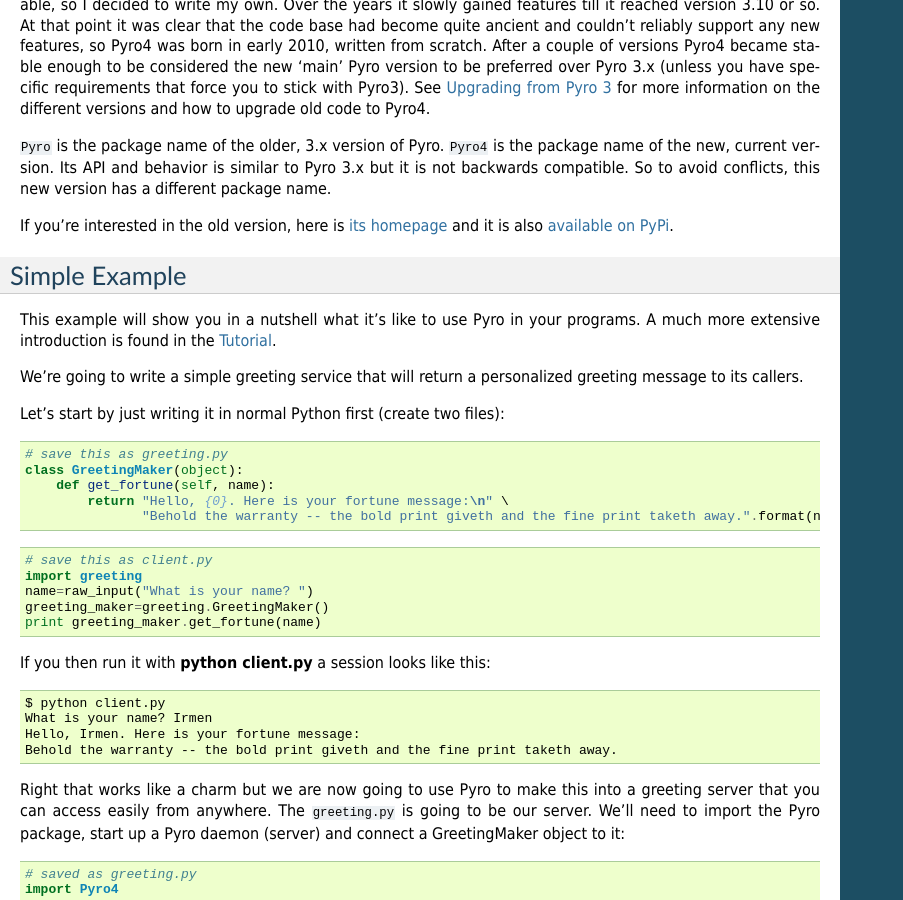
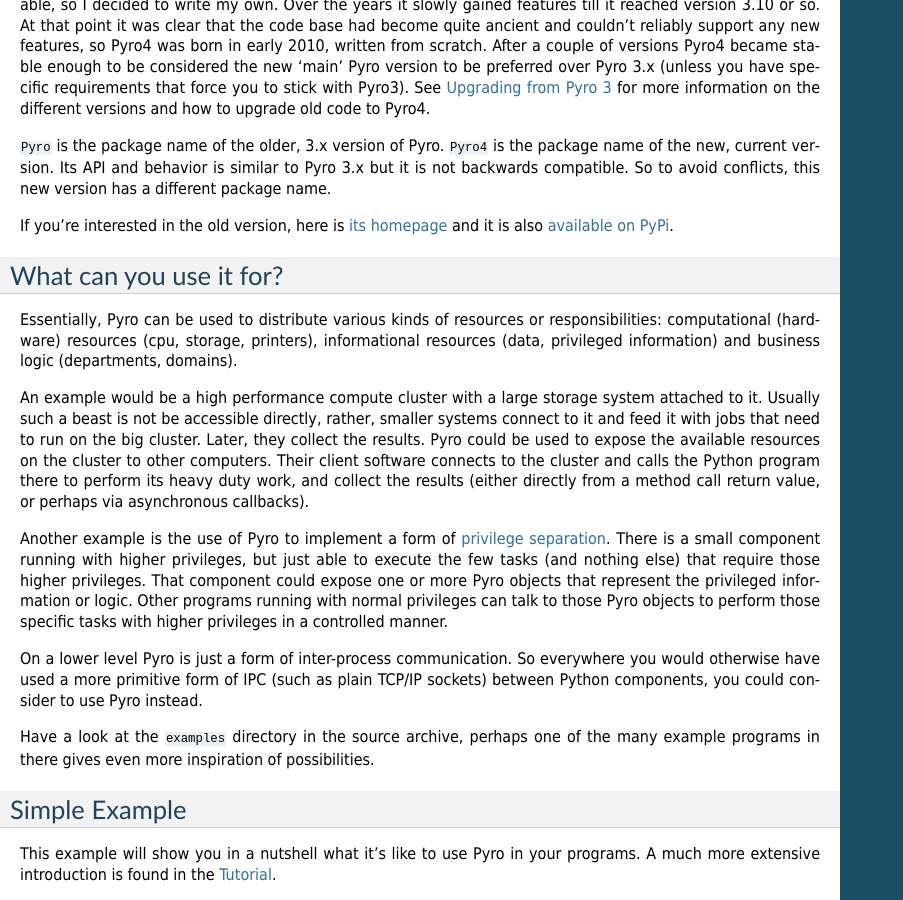
Before and after one commit to irmen/Pyro4, a Sphinx documentation site: the page built from docs/source/intro.rst, in a window 1280 px wide and 900 px high, scrolled down 1140 px. Shown: the whole window, without its empty margins (0-903 px from the left). Built offline with Sphinx 7.4.7, drawn with Linux system fonts in a browser that asks for light colours; the version number could not be read and is left out; some of the changed text lies outside the part shown.

```diff
--- a/docs/source/changelog.rst
+++ b/docs/source/changelog.rst
@@ -1,5 +1,9 @@
 Change Log
 **********
+
+**Pyro 4.8**
+
+- Additions to the documentation
 
 **Pyro 4.8**
 
--- a/docs/source/intro.rst
+++ b/docs/source/intro.rst
@@ -58,6 +58,35 @@ backwards compatible. So to avoid conflicts, this new version has a different pa
 If you're interested in the old version, here is `its homepage <http://irmen.home.xs4all.nl/pyro3/>`_
 and it is also `available on PyPi <http://pypi.python.org/pypi/Pyro/>`_.
 
+What can you use it for?
+========================
+
+Essentially, Pyro can be used to distribute various kinds of resources or responsibilities:
+computational (hardware) resources (cpu, storage, printers),
+informational resources (data, privileged information)
+and business logic (departments, domains).
+
+An example would be a high performance compute cluster with a large storage system attached to it.
+Usually such a beast is not be accessible directly, rather, smaller systems connect to it and
+feed it with jobs that need to run on the big cluster. Later, they collect the results.
+Pyro could be used to expose the available resources on the cluster to other computers.
+Their client software connects to the cluster and calls the Python program there to perform its
+heavy duty work, and collect the results (either directly from a method call return value,
+or perhaps via asynchronous callbacks).
+
+Another example is the use of Pyro to implement a form of `privilege separation <http://en.wikipedia.org/wiki/Privilege_separation>`_.
+There is a small component running with higher privileges, but just able to execute the few tasks (and nothing else)
+that require those higher privileges. That component could expose one or more Pyro objects
+that represent the privileged information or logic.
+Other programs running with normal privileges can talk to those Pyro objects to
+perform those specific tasks with higher privileges in a controlled manner.
+
+On a lower level Pyro is just a form of inter-process communication. So everywhere you would otherwise have
+used a more primitive form of IPC (such as plain TCP/IP sockets) between Python components, you could consider to use
+Pyro instead.
+
+Have a look at the :file:`examples` directory in the source archive, perhaps one of the many example
+programs in there gives even more inspiration of possibilities.
 
 Simple Example
 ==============
--- a/docs/source/tutorials.rst
+++ b/docs/source/tutorials.rst
@@ -74,8 +74,8 @@ The name server will start and it prints something like::
 
 The name server has started and is listening on *localhost port 9090*.
 
-It also printed an :abbr:`URI (unique resource identifier)`. This is what Pyro uses to uniquely identify every object.
-(similar to what a web page URL is to documents on the web).
+It also printed an :abbr:`URI (universal resource identifier)`. This is what Pyro uses to identify every object.
+(similar to what a web page URL is to point to the different documents on the web).
 It is read like this: "PYRO:" + object name + "@" + server name + port number.
 
 The name server can be stopped with a :kbd:`control-c`, or on Windows, with :kbd:`ctrl-break`. But let it run
```
Also changed, not shown: other parts of docs/source/tutorials.rst (+1 -1 lines), docs/source/clientcode.rst (added, +9 -0 lines), docs/source/commandline.rst (added, +119 -0 lines), docs/source/errors.rst (added, +9 -0 lines), docs/source/index.rst (+8 -1 lines), docs/source/internals.rst (added, +7 -0 lines), docs/source/nameserver.rst (added, +13 -0 lines), docs/source/other.rst (deleted, +0 -36 lines), docs/source/pyrolite.rst (added, +31 -0 lines), docs/source/security.rst (added, +13 -0 lines), docs/source/servercode.rst (added, +12 -0 lines), 1 other file.
